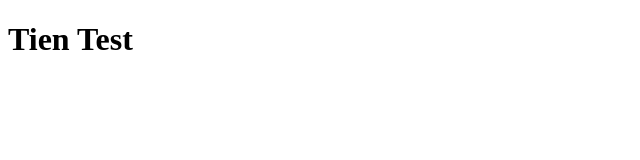
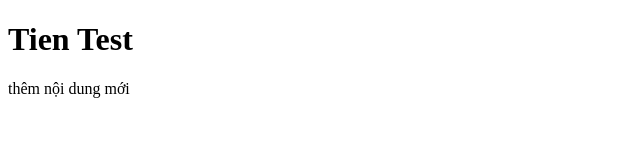
Before and after one commit to quyenngthmy/trial, a plain HTML site: page tien.html in a window 1280 px wide. Shown: the whole page, without its empty margins (0-640 px from the left). Drawn offline with Linux system fonts and the light colour scheme.

Commit message:
thêm noi dung moi

```diff
--- a/tien.html
+++ b/tien.html
@@ -9,6 +9,7 @@
 <body>
     <div>
         <h1>Tien Test</h1>
+        <p>thêm nội dung mới</p>
     </div>
 </body>
 </html>
```
